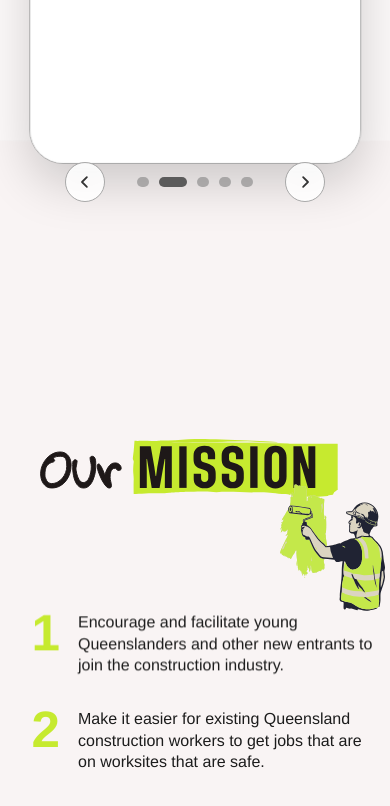
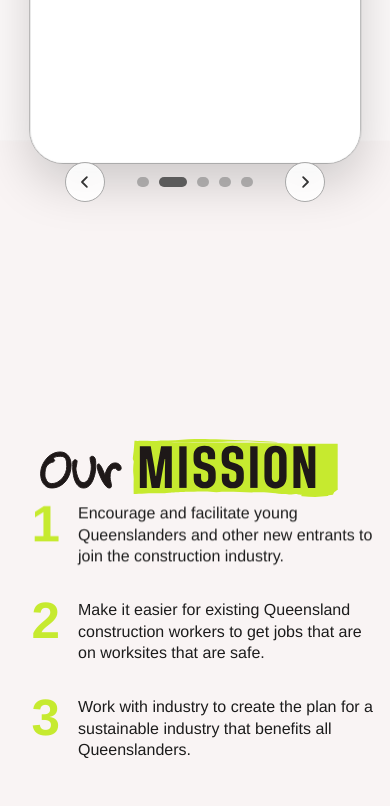
Before and after one commit to JamesMcCannCoding/BuildingBeyond, a Next.js app: page / in a window 390 px wide. Shown: the part 1295-2101 px from the top of the page. Built offline with nearby package versions, Linux system fonts and the light colour scheme.

Commit message:
Refactor characterWrap styles for positioning and size

```diff
--- a/app/globals.css
+++ b/app/globals.css
@@ -611,18 +611,20 @@ img {
 }
 
 .characterWrap {
-  position: absolute;
-  top: -200px;
-  max-width: 300px;
-  right: 110;
-  width: clamp(300px, 35vw, 500px);
-  margin-right: calc((100vw - 100%) / -2);
+  position: absolute !important;
+  top: -220px !important;
+  left: 46.5% !important;
+  right: auto !important;
+  transform: translateX(230px) !important;
+  width: 300px !important;
+  max-width: none !important;
+  margin: 0 !important;
   pointer-events: none;
   z-index: 1;
 }
 .missionHeaderContainer {
   position: relative;
-  width: 100%;
+  overflow: visible;
 }
 
 .missionCharacter {
@@ -679,15 +681,14 @@ img {
     z-index: 2300;
   }
   .characterWrap {
-    position: absolute;
-    top: -200px;
-    max-width: 300px;
-    right: 0;
-    width: clamp(300px, 35vw, 500px);
-    margin-right: calc((100vw - 100%) / -2);
-    pointer-events: none;
-    z-index: 99;
-    opacity: 0.8;
+    position: absolute !important;
+    top: -220px !important;
+    left: 50% !important;
+    right: auto !important;
+    transform: translateX(230px) !important;
+    width: 300px !important;
+    max-width: none !important;
+    margin: 0 !important;
   }
 }
 
```
